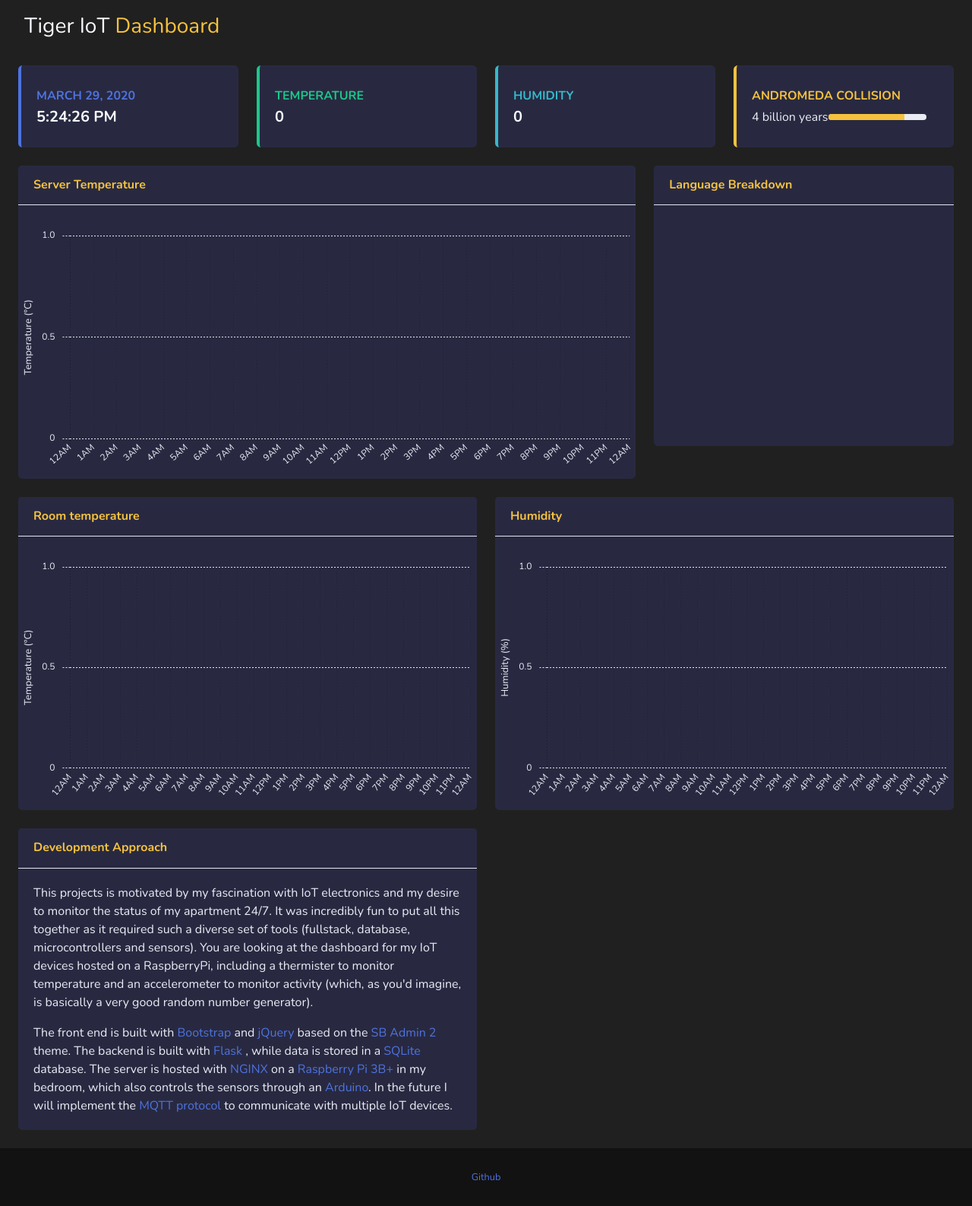
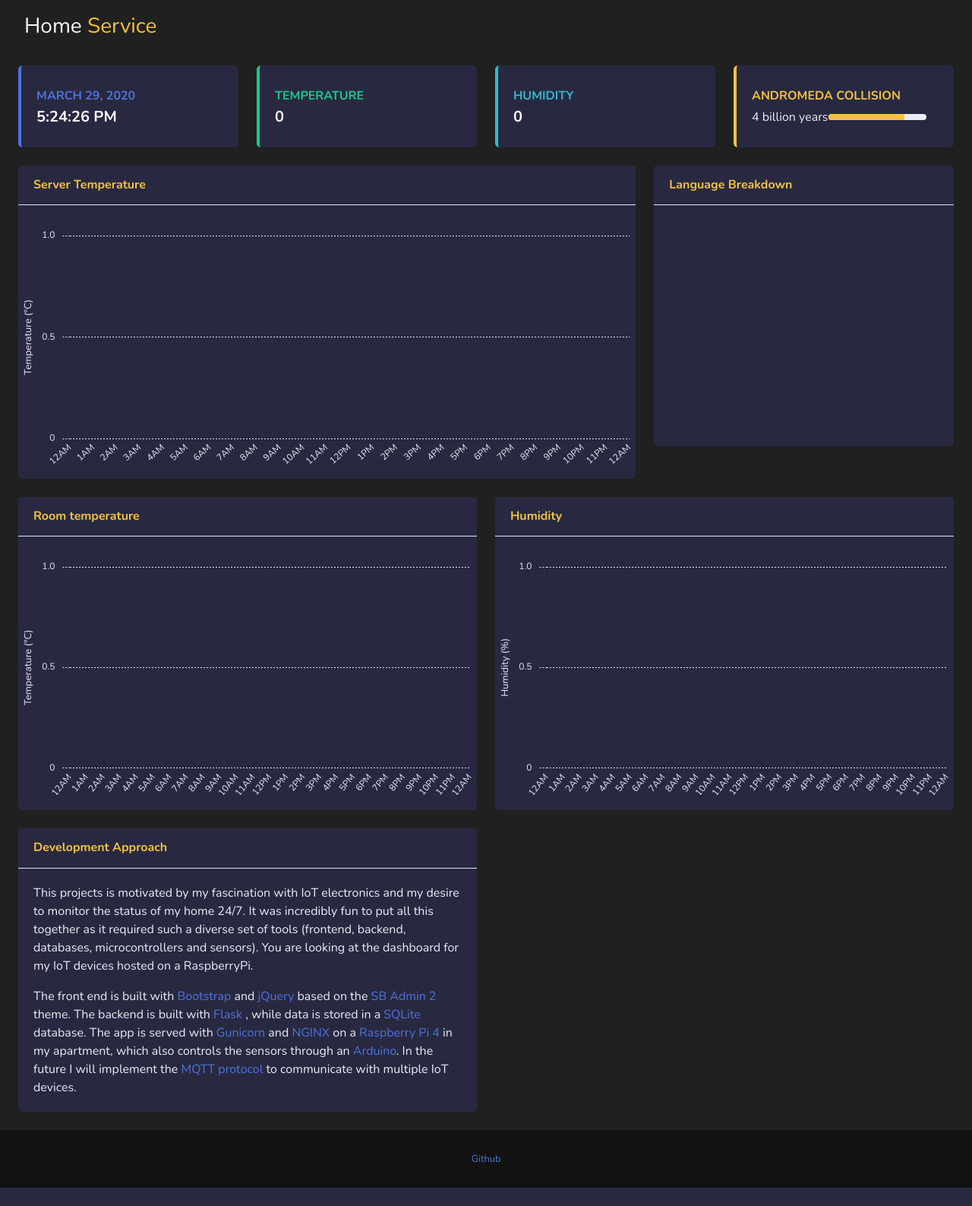
Before and after one commit to kwsp/home-service-v2, a Flask app: page / in a window 1280 px wide. Shown: the whole page at 76% size. After the commit the page ends 1563 px from the top, so only its background shows below. Run offline with Flask 2, Linux system fonts and the light colour scheme; data that the repository does not hold is empty; a map, chart or similar area stays blank; some libraries are stand-ins or nearby versions.

Commit message:
modified dashboard template

```diff
--- a/home_service/templates/index.html
+++ b/home_service/templates/index.html
@@ -10,31 +10,12 @@
     / 　 づ
 
  -->
-<!-- Google Analytics -->
-<script>
-   (function(i,s,o,g,r,a,m){i['GoogleAnalyticsObject']=r;i[r]=i[r]||function(){
-   (i[r].q=i[r].q||[]).push(arguments)},i[r].l=1*new Date();a=s.createElement(o),
-   m=s.getElementsByTagName(o)[0];a.async=1;a.src=g;m.parentNode.insertBefore(a,m)
-   })(window,document,'script','https://www.google-analytics.com/analytics.js','ga');
-   ga('create', 'UA-145693599-2', 'auto');
-   ga('send', 'pageview');
-   // Measure outbound links
-   function handleOutboundLinkClicks(event) {
-     ga('send', 'event', {
-       eventCategory: 'Outbound Link',
-       eventAction: 'click',
-       eventLabel: event.target.href,
-       transport: 'beacon'
-     });
-   }
-</script>
-<!-- End Google Analytics -->
 <meta charset=utf-8>
 <meta name=viewport content="width=device-width, initial-scale=1, shrink-to-fit=no">
 <meta name=author content="Tiger Nie">
 <meta name=description content="Tiger's IoT Dashboard">
 <meta name=title content="TigerIoT">
-<title>TigerIoT Dashboard</title>
+<title>Home Service</title>
 <link rel="apple-touch-icon" sizes="180x180" href="/static/apple-touch-icon.png">
 <link rel="icon" type="image/png" sizes="32x32" href="/static/favicon-32x32.png">
 <link rel="icon" type="image/png" sizes="16x16" href="/static/favicon-16x16.png">
@@ -56,12 +37,8 @@
         <nav class="navbar navbar-expand navbar-dark bg-- topbar mb-3 static-top">
           <!-- Icon -->
           <a class="d-flex align-items-center justify-content-center text-light text-strong text-lg" href="https://tigernie.com">
-            <div class="h3 mb-0 mx-3">Tiger IoT <span class="text-yellow">Dashboard</span></div>
+            <div class="h3 mb-0 mx-3">Home <span class="text-yellow">Service</span></div>
           </a>
-          <a class="d-flex mr-3 text-light text-strong text-lg ml-auto" href="https://tigernie.com">
-             <i class="fas fa-user-astronaut"></i>
-          </a>
-
         </nav>
         <!-- End of Topbar -->
         <!-- Begin Page Content -->
@@ -224,23 +201,20 @@
                 <div class="card-body">
                   <p>
                     This projects is motivated by my fascination with IoT electronics
-                    and my desire to monitor the status of my apartment 24/7.
+                    and my desire to monitor the status of my home 24/7.
                     It was incredibly fun to put all this together as it required such a diverse set of
-                    tools (fullstack, database, microcontrollers and sensors).
-                    You are looking at the dashboard for my IoT devices hosted on a RaspberryPi,
-                    including a thermister to monitor temperature and
-                    an accelerometer to monitor activity (which, as you'd imagine,
-                    is basically a very good random number generator).
+                    tools (frontend, backend, databases, microcontrollers and sensors).
+                    You are looking at the dashboard for my IoT devices hosted on a RaspberryPi.
                   </p>
                   <p class="mb-0">
                     The front end is built with <a href="https://getbootstrap.com">Bootstrap</a> and
                     <a href="https://jquery.com">jQuery</a> based on the
                     <a href="https://github.com/tiega/startbootstrap-sb-admin-2">SB Admin 2</a>
                     theme. The backend is built with <a href="https://flask.palletsprojects.com/en/1.1.x/">Flask</a>
-                    , while data is stored in a <a href="https://www.sqlite.org">SQLite</a> database. The server is hosted with
-                    <a href="https://www.nginx.com">NGINX</a> on a <a href="https://www.raspberrypi.org/">
-                       Raspberry Pi 3B+</a> in my bedroom, which also controls the sensors through an
-                    <a href="">Arduino</a>. In the future I will implement
+                    , while data is stored in a <a href="https://www.sqlite.org">SQLite</a> database. The app is served with
+                    <a href="https://gunicorn.org/">Gunicorn</a> and <a href="https://www.nginx.com">NGINX</a>
+                    on a <a href="https://www.raspberrypi.org/">Raspberry Pi 4</a> in my apartment,
+                    which also controls the sensors through an <a href="">Arduino</a>. In the future I will implement
                     the <a href="http://mqtt.org/">MQTT protocol</a> to communicate with multiple IoT devices. </p>
                 </div>
               </div>
```
